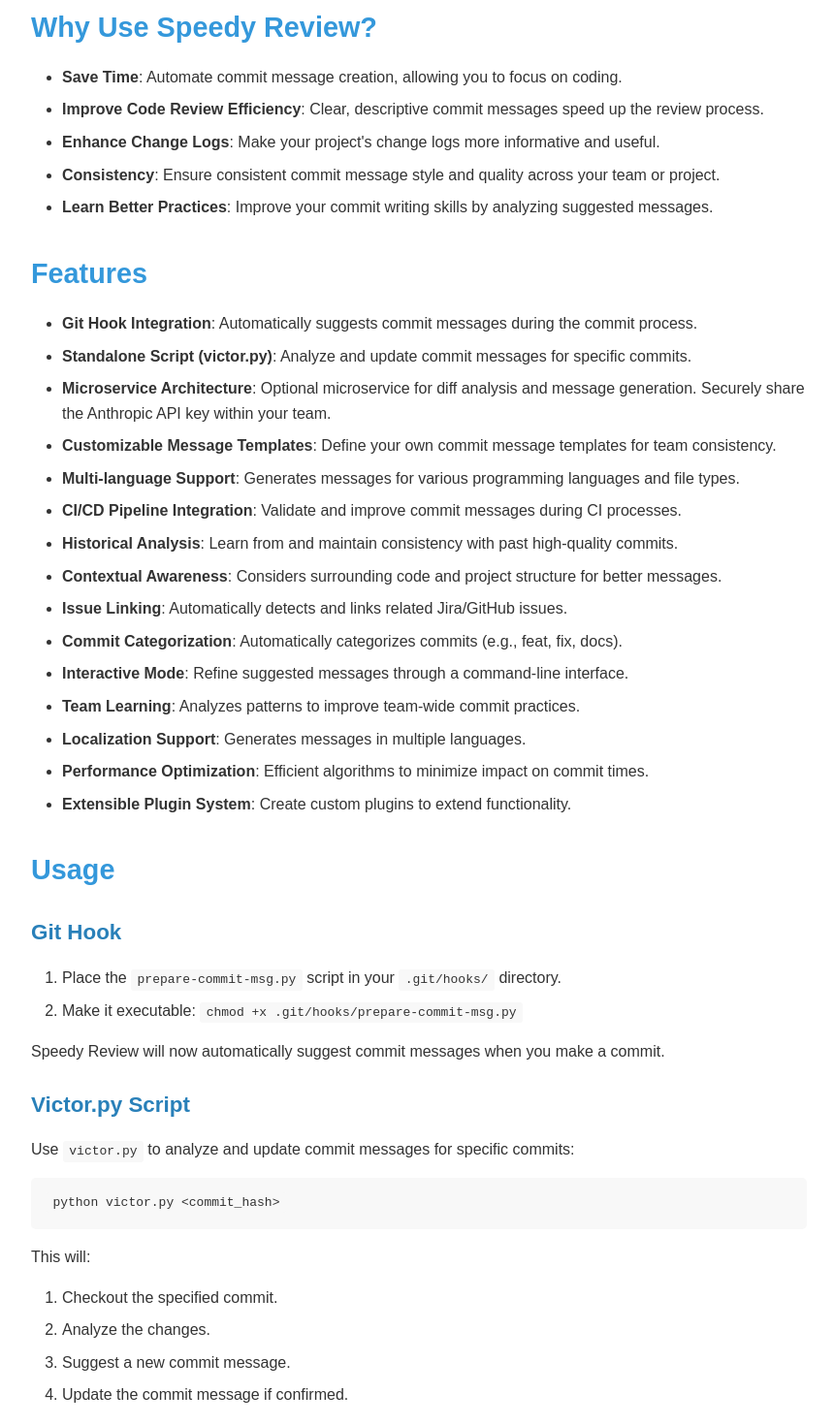
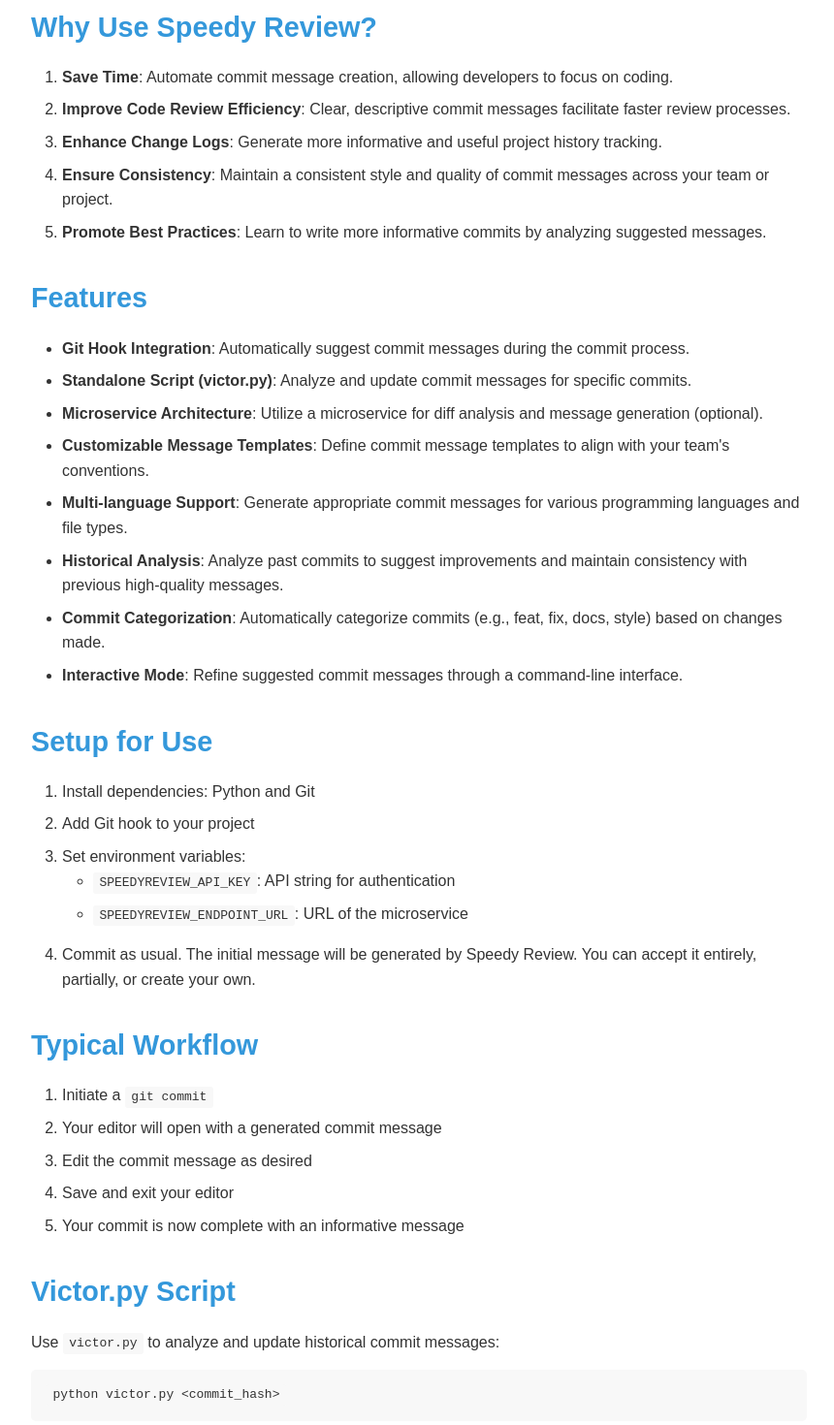
Before and after one commit to tompscanlan/speedy-review, a Nuxt app: page / in a window 1280 px wide. Shown: the part 260-1730 px from the top of the page at 97% size, without its empty margins (208-1068 px from the left). Built offline with nearby package versions, Linux system fonts and the light colour scheme.

Commit message:
refactor: Simplify and enhance README and index page

```diff
--- a/pages/index.vue
+++ b/pages/index.vue
@@ -11,35 +11,35 @@
 
     <section>
       <h2>Why Use Speedy Review?</h2>
-      <ul>
+      <ol>
         <li>
           <strong>Save Time</strong>: Automate commit message creation, allowing
-          you to focus on coding.
+          developers to focus on coding.
         </li>
         <li>
           <strong>Improve Code Review Efficiency</strong>: Clear, descriptive
-          commit messages speed up the review process.
+          commit messages facilitate faster review processes.
         </li>
         <li>
-          <strong>Enhance Change Logs</strong>: Make your project's change logs
-          more informative and useful.
+          <strong>Enhance Change Logs</strong>: Generate more informative and useful
+          project history tracking.
         </li>
         <li>
-          <strong>Consistency</strong>: Ensure consistent commit message style
-          and quality across your team or project.
+          <strong>Ensure Consistency</strong>: Maintain a consistent style and quality
+          of commit messages across your team or project.
         </li>
         <li>
-          <strong>Learn Better Practices</strong>: Improve your commit writing
-          skills by analyzing suggested messages.
+          <strong>Promote Best Practices</strong>: Learn to write more informative
+          commits by analyzing suggested messages.
         </li>
-      </ul>
+      </ol>
     </section>
 
     <section>
       <h2>Features</h2>
       <ul>
         <li>
-          <strong>Git Hook Integration</strong>: Automatically suggests commit
+          <strong>Git Hook Integration</strong>: Automatically suggest commit
           messages during the commit process.
         </li>
         <li>
@@ -47,92 +47,74 @@
           commit messages for specific commits.
         </li>
         <li>
-          <strong>Microservice Architecture</strong>: Optional microservice for
-          diff analysis and message generation. Securely share the Anthropic API
-          key within your team.
+          <strong>Microservice Architecture</strong>: Utilize a microservice for
+          diff analysis and message generation (optional).
         </li>
         <li>
-          <strong>Customizable Message Templates</strong>: Define your own
-          commit message templates for team consistency.
+          <strong>Customizable Message Templates</strong>: Define commit message
+          templates to align with your team's conventions.
         </li>
         <li>
-          <strong>Multi-language Support</strong>: Generates messages for
-          various programming languages and file types.
+          <strong>Multi-language Support</strong>: Generate appropriate commit messages
+          for various programming languages and file types.
         </li>
         <li>
-          <strong>CI/CD Pipeline Integration</strong>: Validate and improve
-          commit messages during CI processes.
+          <strong>Historical Analysis</strong>: Analyze past commits to suggest
+          improvements and maintain consistency with previous high-quality messages.
         </li>
         <li>
-          <strong>Historical Analysis</strong>: Learn from and maintain
-          consistency with past high-quality commits.
+          <strong>Commit Categorization</strong>: Automatically categorize
+          commits (e.g., feat, fix, docs, style) based on changes made.
         </li>
         <li>
-          <strong>Contextual Awareness</strong>: Considers surrounding code and
-          project structure for better messages.
-        </li>
-        <li>
-          <strong>Issue Linking</strong>: Automatically detects and links
-          related Jira/GitHub issues.
-        </li>
-        <li>
-          <strong>Commit Categorization</strong>: Automatically categorizes
-          commits (e.g., feat, fix, docs).
-        </li>
-        <li>
-          <strong>Interactive Mode</strong>: Refine suggested messages through a
-          command-line interface.
-        </li>
-        <li>
-          <strong>Team Learning</strong>: Analyzes patterns to improve team-wide
-          commit practices.
-        </li>
-        <li>
-          <strong>Localization Support</strong>: Generates messages in multiple
-          languages.
-        </li>
-        <li>
-          <strong>Performance Optimization</strong>: Efficient algorithms to
-          minimize impact on commit times.
-        </li>
-        <li>
-          <strong>Extensible Plugin System</strong>: Create custom plugins to
-          extend functionality.
+          <strong>Interactive Mode</strong>: Refine suggested commit messages
+          through a command-line interface.
         </li>
       </ul>
     </section>
 
     <section>
-      <h2>Usage</h2>
-
-      <h3>Git Hook</h3>
+      <h2>Setup for Use</h2>
       <ol>
+        <li>Install dependencies: Python and Git</li>
+        <li>Add Git hook to your project</li>
         <li>
-          Place the <code>prepare-commit-msg.py</code> script in your
-          <code>.git/hooks/</code> directory.
+          Set environment variables:
+          <ul>
+            <li><code>SPEEDYREVIEW_API_KEY</code>: API string for authentication</li>
+            <li><code>SPEEDYREVIEW_ENDPOINT_URL</code>: URL of the microservice</li>
+          </ul>
         </li>
         <li>
-          Make it executable:
-          <code>chmod +x .git/hooks/prepare-commit-msg.py</code>
+          Commit as usual. The initial message will be generated by Speedy Review.
+          You can accept it entirely, partially, or create your own.
         </li>
       </ol>
+    </section>
+
+    <section>
+      <h2>Typical Workflow</h2>
+      <ol>
+        <li>Initiate a <code>git commit</code></li>
+        <li>Your editor will open with a generated commit message</li>
+        <li>Edit the commit message as desired</li>
+        <li>Save and exit your editor</li>
+        <li>Your commit is now complete with an informative message</li>
+      </ol>
+    </section>
+
+    <section>
+      <h2>Victor.py Script</h2>
       <p>
-        Speedy Review will now automatically suggest commit messages when you
-        make a commit.
-      </p>
-
-      <h3>Victor.py Script</h3>
-      <p>
-        Use <code>victor.py</code> to analyze and update commit messages for
-        specific commits:
+        Use <code>victor.py</code> to analyze and update historical commit messages:
       </p>
       <pre><code>python victor.py &lt;commit_hash&gt;</code></pre>
-      <p>This will:</p>
+      <p>This script will:</p>
       <ol>
-        <li>Checkout the specified commit.</li>
-        <li>Analyze the changes.</li>
-        <li>Suggest a new commit message.</li>
-        <li>Update the commit message if confirmed.</li>
+        <li>Checkout the specified commit</li>
+        <li>Analyze changes and existing commit message</li>
+        <li>Suggest a new commit message and initiate a <code>git commit --amend</code></li>
+        <li>Update the commit message if approved, creating a new branch</li>
       </ol>
     </section>
 
```
Also changed, not shown: 1 other file (tests, documents, lock files or other folders).
